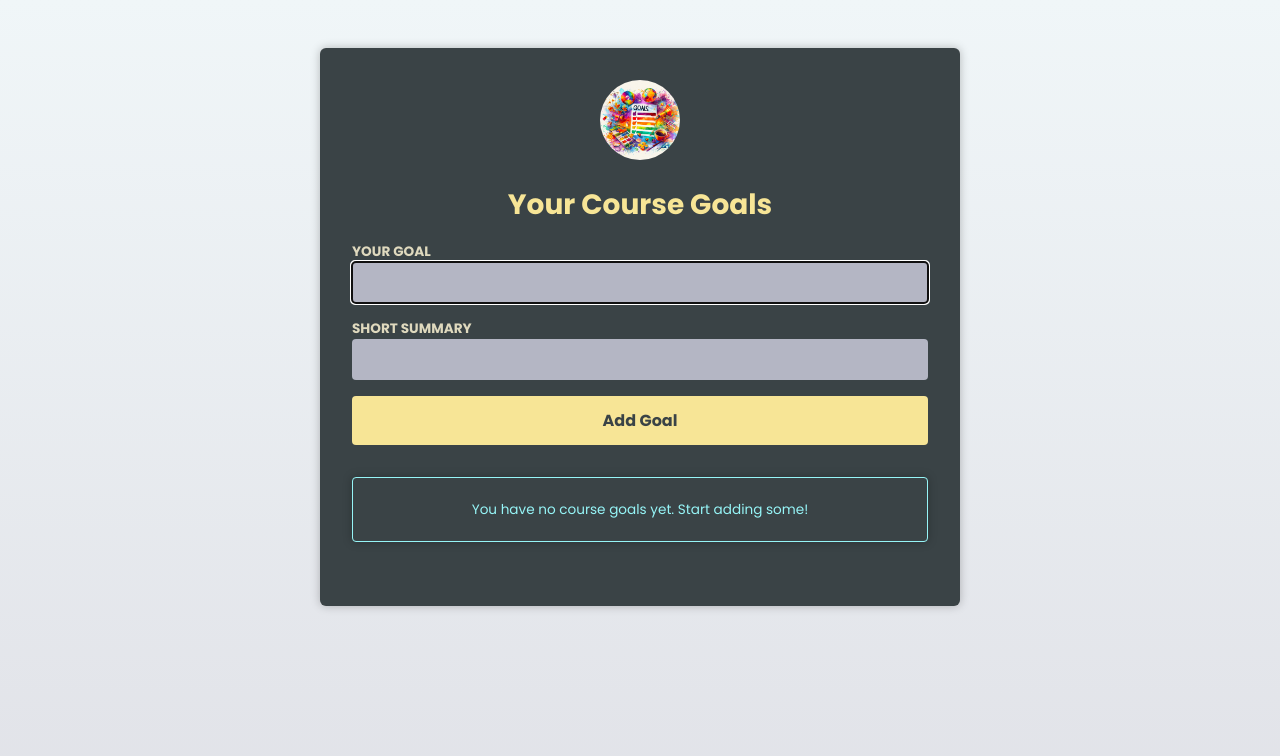
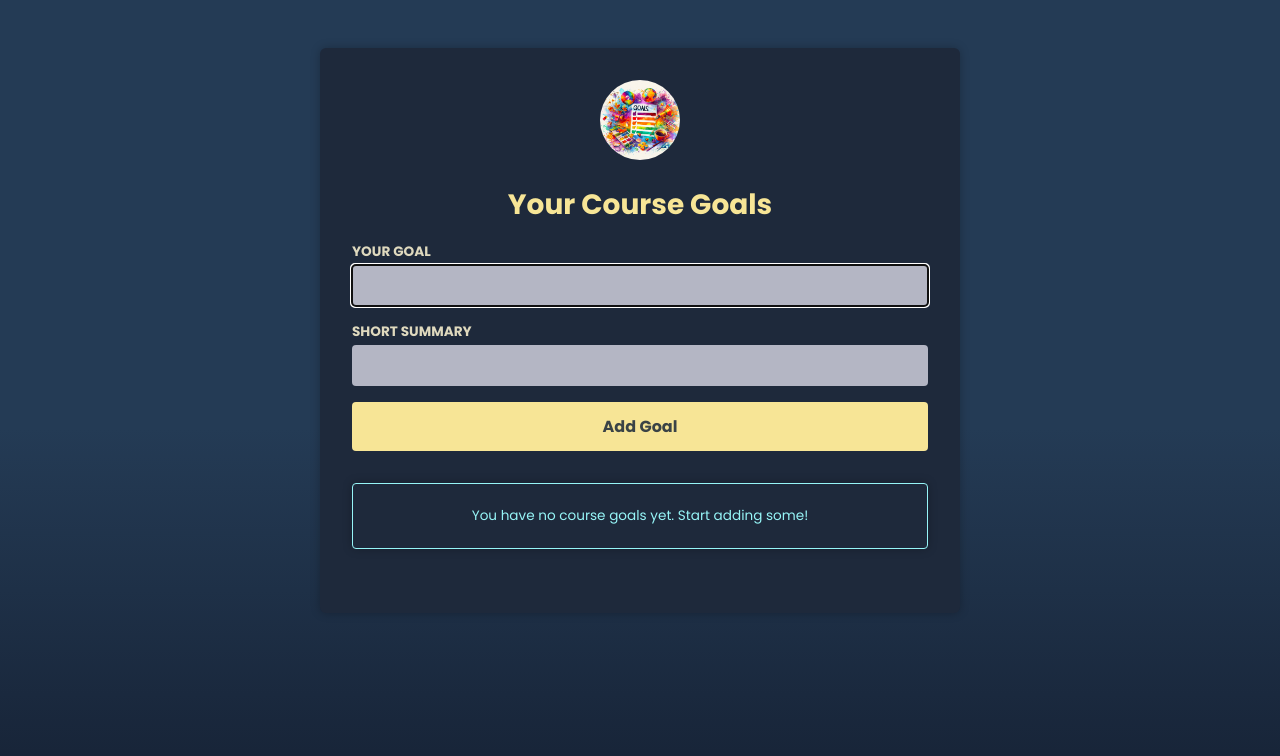
Before and after one commit to theblaisecode/TS-and-TSX, a React (Vite) app in the folder react_tsx/: page / in a window 1280 px wide. Shown: the top 756 px of the page. Built offline with nearby package versions, Linux system fonts and the light colour scheme.

Commit message:
first commit

```diff
--- a/react_tsx/src/components/CourseGoalList.tsx
+++ b/react_tsx/src/components/CourseGoalList.tsx
@@ -1,4 +1,3 @@
-// import { CourseGoalArr } from "../types/types.tsx";
 import CourseGoal from "./CourseGoal.tsx";
 import InfoBox from "./InfoBox.tsx";
 import { type ReactNode } from "react";
@@ -17,7 +16,7 @@ function CourseGoalList({ goals, onDeleteGoal }: CourseGoalListProp) {
 
   if (goals.length >= 4) {
     warningBox = (
-      <InfoBox mode="warning" severity="high">
+      <InfoBox mode="warning" severity="medium">
         You're collecting a lot of goals. Don't put too much on your plate!
       </InfoBox>
     );
--- a/react_tsx/src/components/InfoBox.tsx
+++ b/react_tsx/src/components/InfoBox.tsx
@@ -11,10 +11,10 @@ function InfoBox(props: InfoBoxProps) {
     );
   }
 
-  // const { severity } = props;
+  const { severity } = props;
 
   return (
-    <aside className={`infobox infobox-warning warning--${propsseverity}`}>
+    <aside className={`infobox infobox-warning warning--${severity}`}>
       <h2>Warning</h2>
       <p>{children}</p>
     </aside>
--- a/react_tsx/src/components/NewGoal.tsx
+++ b/react_tsx/src/components/NewGoal.tsx
@@ -1,9 +1,11 @@
-import { useEffect, useRef, type FormEvent } from "react";
+import { useEffect, useRef, type FormEvent, useState } from "react";
 import { NewGoalProp } from "../types/types.tsx";
+import InfoBox from "./InfoBox.tsx";
 
 function NewGoal({ onAddGoal }: NewGoalProp) {
   const goal = useRef<HTMLInputElement | null>(null);
   const summary = useRef<HTMLInputElement | null>(null);
+  const [emptyInput, setEmptyInput] = useState<React.ReactNode | null>(null);
 
   useEffect(() => {
     goal.current?.focus();
@@ -16,15 +18,18 @@ function NewGoal({ onAddGoal }: NewGoalProp) {
     const goalDescription = summary.current!.value;
 
     if (goalTitle === "" || goalDescription === "") {
-      alert("Please enter a goal");
+      setEmptyInput(<InfoBox mode="hint">Please enter a goal</InfoBox>);
+      console.log(emptyInput);
       return;
     } else {
+      setEmptyInput(null);
       onAddGoal(goalTitle, goalDescription);
       e.currentTarget.reset();
     }
   }
 
   return (
+    <>
       <form onSubmit={handleSubmit}>
         <p>
           <label htmlFor="goal">Your goal</label>
@@ -40,6 +45,9 @@ function NewGoal({ onAddGoal }: NewGoalProp) {
           <button type="submit">Add Goal</button>
         </p>
       </form>
+
+      {emptyInput}
+    </>
   );
 }
 
--- a/react_tsx/src/style.css
+++ b/react_tsx/src/style.css
@@ -10,7 +10,7 @@ html {
 
 body {
   min-height: 100vh;
-  background: linear-gradient(#f0f6f8, #e0e1e7);
+  background: linear-gradient(#243b55, #243b55, #141e30);
 }
 
 main {
@@ -18,7 +18,7 @@ main {
   max-width: 40rem;
   margin: 3rem auto;
   padding: 2rem;
-  background-color: #3a4346;
+  background-color: #1e293b;
   color: #f0f6f8;
   border-radius: 6px;
   box-shadow: 0 0 10px rgba(0, 0, 0, 0.25);
@@ -50,6 +50,7 @@ label {
   font-weight: bold;
   text-transform: uppercase;
   color: #dfd9be;
+  padding-bottom: 0.2rem;
 }
 
 input {
@@ -73,10 +74,12 @@ form button {
   font-weight: bold;
   color: #3a4346;
   cursor: pointer;
+  transition: 0.4s;
 }
 
 form button:hover {
   background-color: #f9e175;
+  transition: all 0.4s;
 }
 
 ul {
```
Lines whose indentation alone changed are shown as unchanged.
